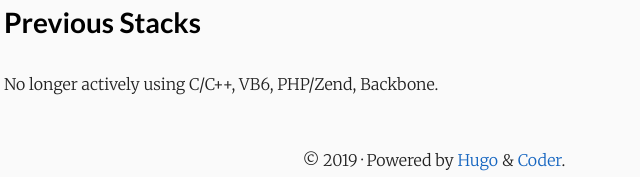
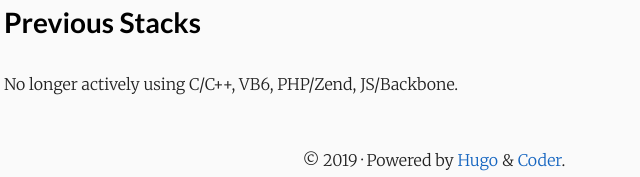
Before and after one commit to mantoga/mantoga.github.io, a plain HTML site: page skills/index.html in a window 1280 px wide. Shown: the part 742-919 px from the top of the page, 206-846 px from the left. Drawn offline with nearby package versions, Linux system fonts and the light colour scheme.

Commit message:
rebuilding site Mar  2 Apr 2019 07:09:09 CEST

```diff
--- a/skills/index.html
+++ b/skills/index.html
@@ -107,7 +107,7 @@ Capable of doing basic web production server setup: Ubuntu/Centos with basic sec
 
 <h2 id="previous-stacks">Previous Stacks</h2>
 
-<p>No longer actively using C/C++, VB6, PHP/Zend, Backbone.</p>
+<p>No longer actively using C/C++, VB6, PHP/Zend, JS/Backbone.</p>
 
   </article>
 </section>
```
